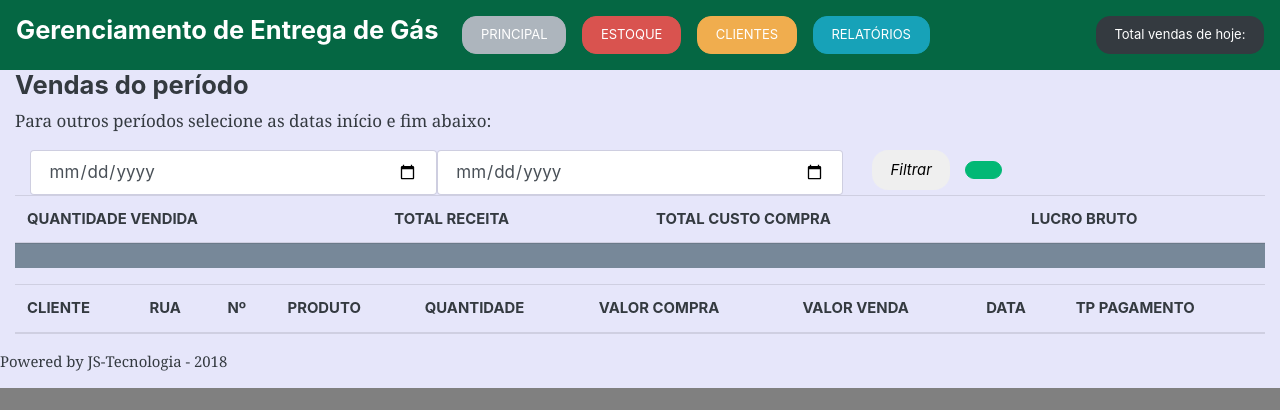
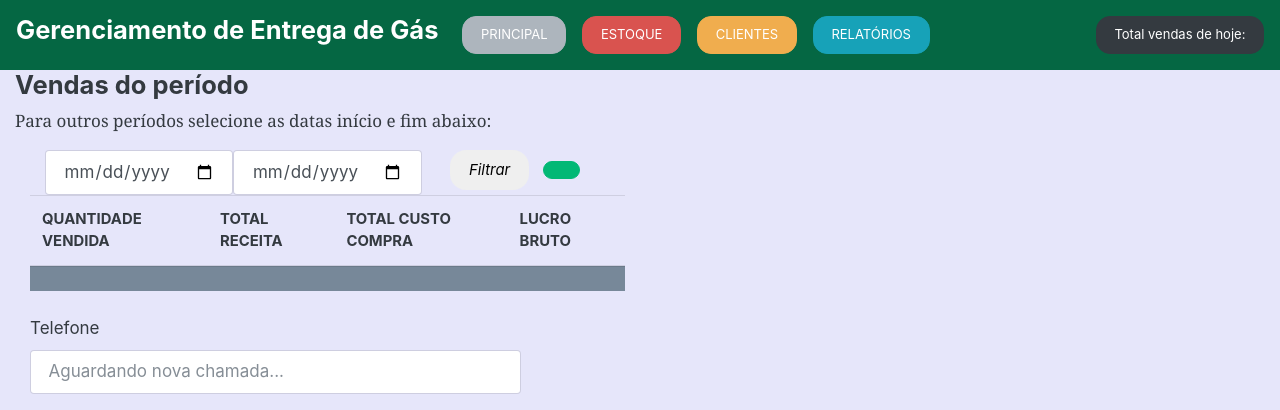
Before and after one commit to jurawebdeveloper/gas, a PHP site: page /rel_vendas.php in a window 1280 px wide. Shown: the top 410 px of the page. Run offline with PHP 8.4, Linux system fonts and the light colour scheme; data comes from the database, SQL or seed files in the repository; lists and menus that the app fills with data are empty.

```diff
--- a/rel_vendas.php
+++ b/rel_vendas.php
@@ -26,10 +26,12 @@ date_default_timezone_set("America/Sao_Paulo");
 
 
   <div class="col-lg-12 col-sm-12">
-    <div class="page-header">
+
       <h4 id="tables" >Vendas do período</h4>
       <p>Para outros períodos selecione as datas início e fim abaixo:</p>
 
+
+      <div class="col-lg-6">
         <form action="<?php echo $_SERVER['REQUEST_URI'] ?>" method="post">
           <div class="col-md-12">
             &nbsp;
@@ -49,9 +51,7 @@ date_default_timezone_set("America/Sao_Paulo");
           </div>
 
         </form>
-    </div>
 
-    <div class="bs-component">
         <table class="table table-hover">
         <thead>
           <tr>
@@ -70,6 +70,32 @@ date_default_timezone_set("America/Sao_Paulo");
           </tr>
         </tbody>
       </table>
+
+
+      </div>
+
+      <div class="col-lg-5">
+        <form action="novaVenda.php" method="GET">
+          <fieldset>
+            <div class="form-group">
+              <label class="col-form-label" for="numero">Telefone</label>
+              <input type="text" class="form-control fone" id="telefone" name="telefone"  placeholder="Aguardando nova chamada...">
+            </div>
+          </fieldset>
+
+
+        </form>
+      </div>
+
+
+
+
+
+
+
+
+    <div class="bs-component">
+
 
       <table class="table table-hover">
         <thead>
```
Lines whose indentation alone changed are shown as unchanged.
